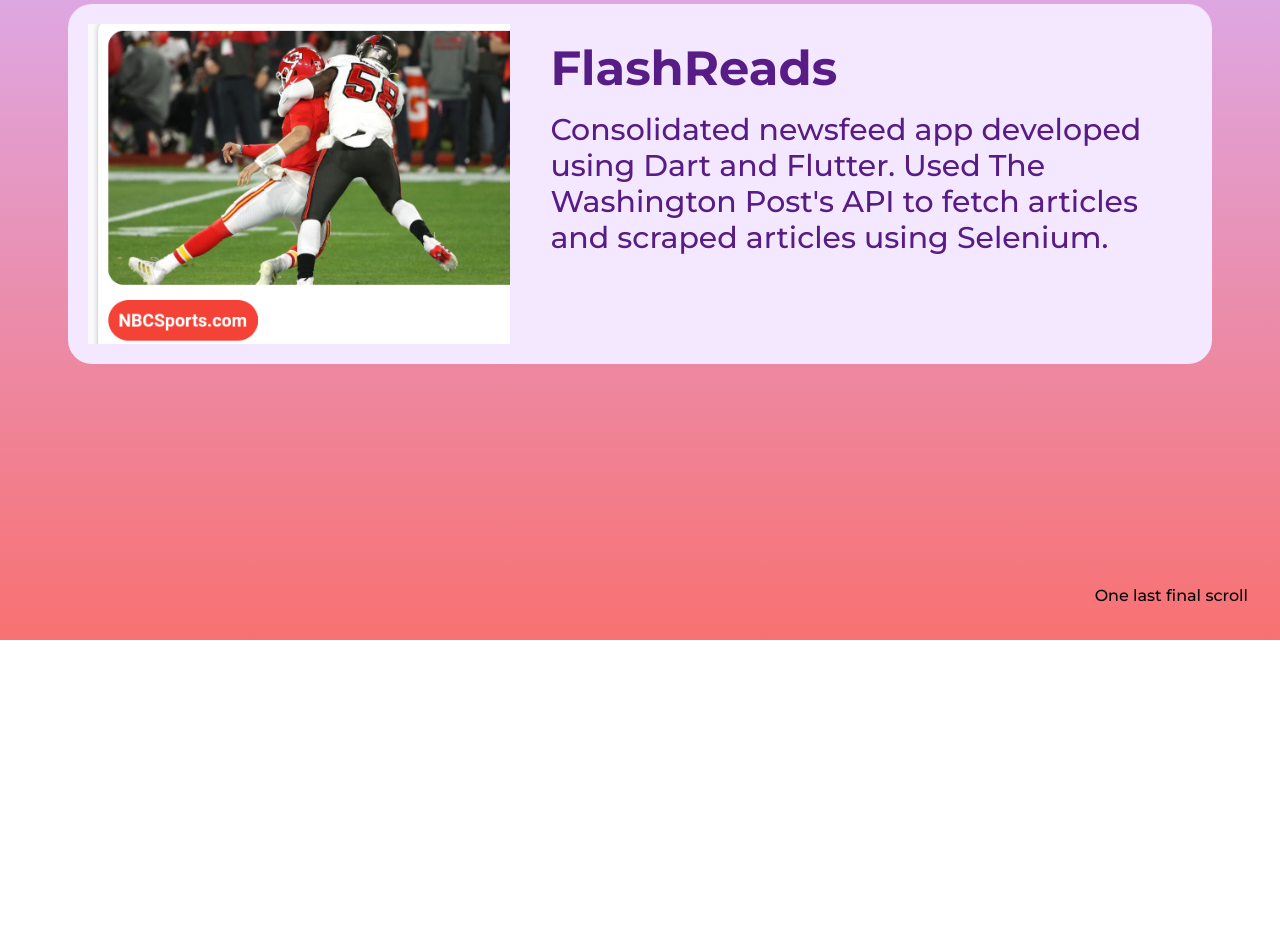
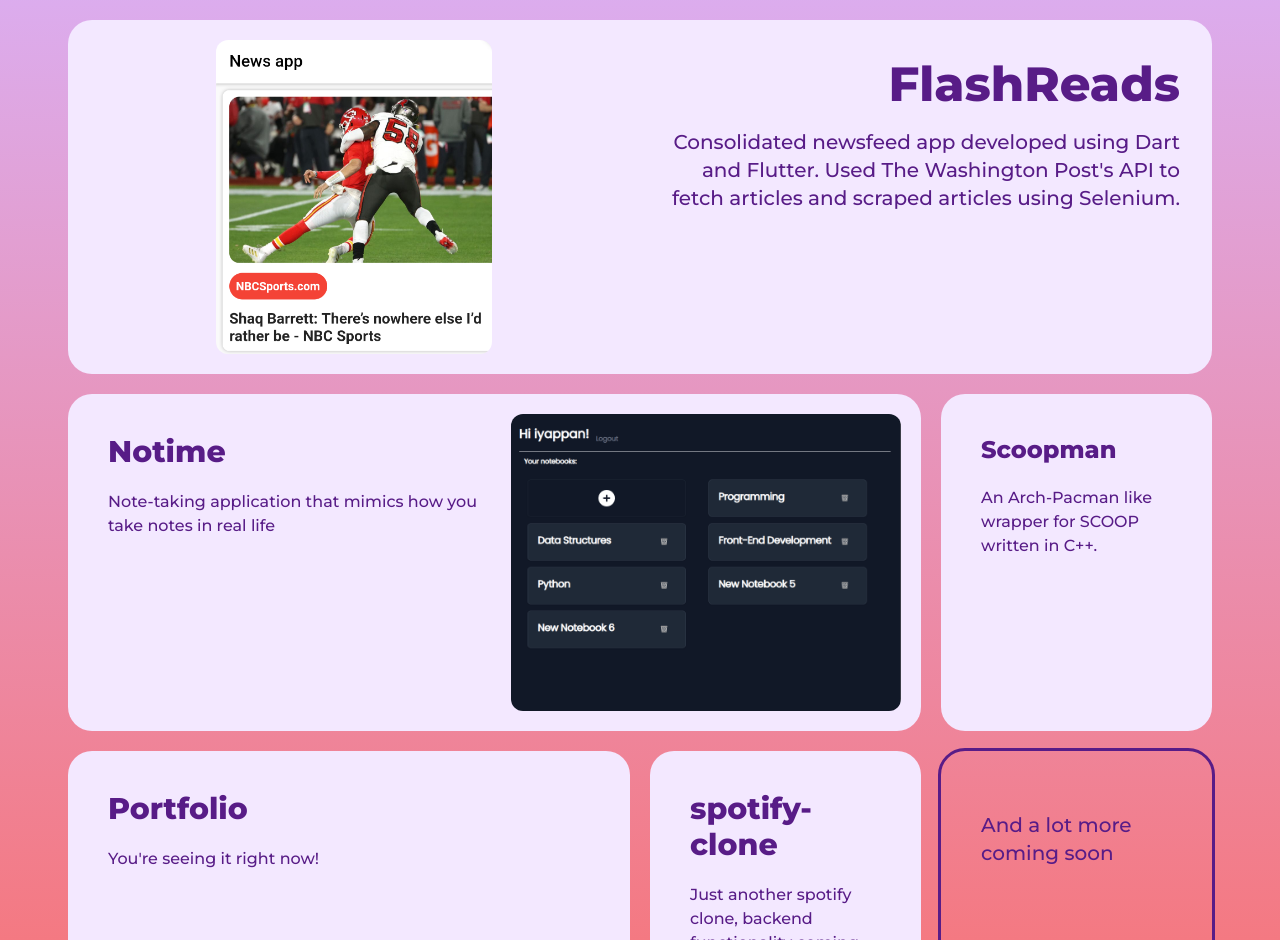
Before and after one commit to Eyepan/dev-portfolio, a Vue app: page / in a window 1280 px wide. Shown: the part 1860-2800 px from the top of the page. Before the commit the page ends 2500 px from the top, so only its background shows below. Built offline with nearby package versions, Linux system fonts and the light colour scheme.

Commit message:
added more projects, todo about

```diff
--- a/src/App.vue
+++ b/src/App.vue
@@ -2,6 +2,7 @@
 import Home from "@/components/Home.vue";
 import About from "@/components/About.vue";
 import Projects from "@/components/Projects.vue";
+import Contact from "@/components/Contact.vue";
 </script>
 
 <template>
@@ -9,5 +10,6 @@ import Projects from "@/components/Projects.vue";
     <Home />
     <About />
     <Projects />
+    <Contact />
   </div>
 </template>
--- a/src/components/About.vue
+++ b/src/components/About.vue
@@ -1,7 +1,7 @@
 <template>
   <section
     id="about"
-    class="relative min-h-screen w-screen bg-gray-200 bg-gradient-to-b from-white dark:from-[#181818] to-purple-300 dark:to-purple-700 p-10 snap-start"
+    class="p-12 relative min-h-screen w-screen bg-gray-200 bg-gradient-to-b from-white dark:from-[#181818] to-purple-300 dark:to-purple-700 snap-start"
   >
     <div class="text-right">
       <div
--- a/src/components/Contact.vue
+++ b/src/components/Contact.vue
@@ -1,6 +1,8 @@
 <template>
   <section
     id="contact"
-    class="relative min-h-screen w-screen p-10 snap-start bg-purple-300 dark:bg-purple-900"
-  ></section>
+    class="relative min-h-screen w-screen p-12 snap-start bg-red-300 dark:bg-red-600"
+  >
+    Call me!
+  </section>
 </template>
--- a/src/components/Home.vue
+++ b/src/components/Home.vue
@@ -1,11 +1,29 @@
 <script setup lang="ts">
+import { useAppStore } from "@/stores/app";
+import { storeToRefs } from "pinia";
 import { ref } from "vue";
+const { loader } = storeToRefs(useAppStore());
+const showPicture = ref(false);
 
-const showPicture = ref(false);
+async function incrementLoader() {
+  let intervalId = setInterval(() => {
+    loader.value += 0.2;
+    console.log(loader.value);
+    if (loader.value > 1) {
+      clearInterval(intervalId); // Stop the interval
+    }
+  }, 300);
+}
+
+incrementLoader();
+
+function showVisible(amount: number) {
+  return loader.value > amount ? 1 : 0;
+}
 </script>
 
 <template>
-  <section id="home" class="min-h-screen w-screen p-8 snap-start">
+  <section id="home" class="min-h-screen w-screen p-12 snap-start">
     <p class="text-7xl">Hi! I'm</p>
     <div class="flex flex-row justify-between">
       <p
@@ -23,27 +41,28 @@ const showPicture = ref(false);
         class="inline transition-all"
       />
     </div>
-    <transition appear name="fade">
     <div class="flex flex-row text-3xl text-gray-700 dark:text-gray-400">
       <div
+        :style="{ opacity: showVisible(0.2) }"
         class="hover:text-blue-500 hover:tracking-widest transition-all ease-in-out"
       >
         Engineer
       </div>
-        <div class="px-2">|</div>
+      <div :style="{ opacity: showVisible(0.4) }" class="px-2">|</div>
       <div
+        :style="{ opacity: showVisible(0.6) }"
         class="hover:text-green-500 hover:tracking-widest transition-all ease-in-out"
       >
         Full Stack Developer
       </div>
-        <div class="px-2">|</div>
+      <div class="px-2" :style="{ opacity: showVisible(0.8) }">|</div>
       <div
+        :style="{ opacity: showVisible(1.0) }"
         class="hover:text-red-500 hover:tracking-widest transition-all ease-in-out"
       >
         Problem Solver
       </div>
     </div>
-    </transition>
     <div class="absolute bottom-8 right-8">Scroll down to see more</div>
   </section>
 </template>
--- a/src/components/Projects.vue
+++ b/src/components/Projects.vue
@@ -1,23 +1,24 @@
 <template>
   <section
     id="projects"
-    class="relative min-h-screen w-screen p-10 snap-start bg-gradient-to-b from-purple-300 to-red-400 dark:from-purple-700 dark:to-red-600"
+    class="relative min-h-screen w-screen p-12 snap-start bg-gradient-to-b from-purple-300 to-red-400 dark:from-purple-700 dark:to-red-600"
   >
     <p class="font-extrabold text-7xl">Projects!</p>
     ✨tadaa✨
+    <div class="grid grid-cols-4 gap-5 m-5">
       <a
         href="https://github.com/Eyepan/FlashReads-dart/tree/master/NewsApp"
         target="_blank"
-      class="cursor-pointer relative flex flex-row max-h-[45vh] text-purple-900 dark:text-black bg-purple-100 dark:bg-white m-7 p-5 rounded-3xl"
+        class="col-span-4 hover:bg-transparent hover:outline-double dark:hover:outline-white dark:hover:text-white transition-all ease-in-out cursor-pointer relative flex flex-row min-h-[33vh] text-purple-900 dark:text-black bg-purple-100 dark:bg-white p-5 rounded-3xl"
       >
         <img
           src="@/assets/images/projects/flashreads/newsapp_main.png"
           alt="Project Picture"
-        class="w-[33vw] mr-5 object-cover bg-[50%_100%]"
+          class="rounded-xl md:ml-[5vw] md:w-[33vw] lg:ml-[10vw] lg:w-1/4 mr-5 bg-[50%_100%] hover:-translate-y-10 ease-in-out transition"
         />
-      <div class="m-5">
-        <div class="text-5xl font-bold">FlashReads</div>
-        <div class="mt-5 text-xl xl:text-3xl">
+        <div class="m-5 absolute left-1/2 right-3 text-right">
+          <div class="text-5xl font-extrabold">FlashReads</div>
+          <div class="mt-5 text-xl">
             Consolidated newsfeed app developed using Dart and Flutter. Used The
             Washington Post's API to fetch articles and scraped articles using
             Selenium.
@@ -25,6 +26,70 @@
         </div>
       </a>
 
-    <div class="absolute bottom-8 right-8">One last final scroll</div>
+      <a
+        href="https://github.com/Eyepan/notime-vue"
+        target="_blank"
+        class="col-span-3 hover:bg-transparent hover:outline-double dark:hover:outline-white dark:hover:text-white transition-all ease-in-out cursor-pointer relative flex flex-row min-h-[33vh] text-purple-900 dark:text-black bg-purple-100 dark:bg-white p-5 rounded-3xl"
+      >
+        <div class="m-5 left-3">
+          <div class="text-3xl font-extrabold">Notime</div>
+          <div class="mt-5 text-m">
+            Note-taking application that mimics how you take notes in real life
+          </div>
+        </div>
+        <img
+          src="@/assets/images/projects/notime/notime-screenshot.png"
+          alt=""
+          srcset=""
+          class="rounded-xl w-[48%] hover:-translate-y-10 transition-all ease-in-out"
+        />
+      </a>
+
+      <a
+        href="https://github.com/Eyepan/scoopman"
+        target="_blank"
+        class="col-span-1 hover:bg-transparent hover:outline-double dark:hover:outline-white dark:hover:text-white transition-all ease-in-out cursor-pointer relative flex flex-row min-h-[33vh] text-purple-900 dark:text-black bg-purple-100 dark:bg-white p-5 rounded-3xl"
+      >
+        <div class="m-5">
+          <div class="text-2xl font-extrabold">Scoopman</div>
+          <div class="mt-5 text-m">
+            An Arch-Pacman like wrapper for SCOOP written in C++.
+          </div>
+        </div>
+      </a>
+
+      <a
+        href="https://github.com/Eyepan/dev-portfolio"
+        target="_blank"
+        class="col-span-2 hover:bg-transparent hover:outline-double dark:hover:outline-white dark:hover:text-white transition-all ease-in-out cursor-pointer relative flex flex-row min-h-[33vh] text-purple-900 dark:text-black bg-purple-100 dark:bg-white p-5 rounded-3xl"
+      >
+        <div class="m-5">
+          <div class="text-3xl font-extrabold">Portfolio</div>
+          <div class="mt-5 text-m">You're seeing it right now!</div>
+        </div>
+      </a>
+
+      <a
+        href="https://github.com/Eyepan/spotify-clone-vue"
+        target="_blank"
+        class="col-span-1 hover:bg-transparent hover:outline-double dark:hover:outline-white dark:hover:text-white transition-all ease-in-out cursor-pointer relative flex flex-row min-h-[33vh] text-purple-900 dark:text-black bg-purple-100 dark:bg-white p-5 rounded-3xl"
+      >
+        <div class="m-5">
+          <div class="text-3xl font-extrabold">spotify-clone</div>
+          <div class="mt-5 text-m">
+            Just another spotify clone, backend functionality coming soon...
+          </div>
+        </div>
+      </a>
+      <a
+        href="https://github.com/Eyepan"
+        target="_blank"
+        class="col-span-1 text-xl hover:text-3xl bg-transparent outline hover:outline-none dark:outline-white dark:text-white transition-all ease-in-out cursor-pointer relative flex flex-row min-h-[33vh] text-purple-900 hover:dark:text-black hover:bg-purple-100 dark:hover:bg-white p-5 rounded-3xl"
+      >
+        <div class="m-5">
+          <div class="mt-5">And a lot more coming soon</div>
+        </div>
+      </a>
+    </div>
   </section>
 </template>
```
Also changed, not shown: src/assets/images/projects/notime/notime-screenshot.png (added). Lines whose indentation alone changed are shown as unchanged.
